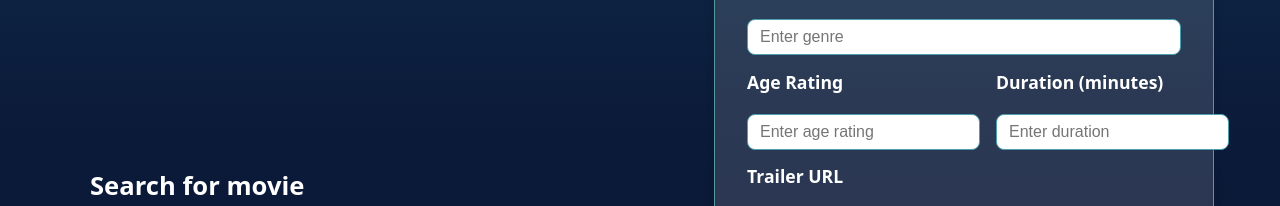
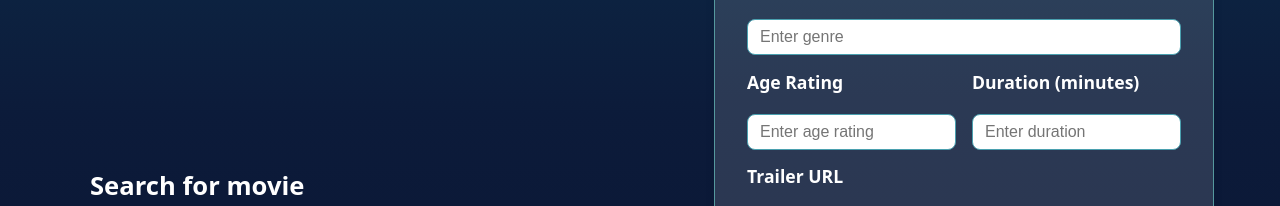
Before and after one commit to movie-theater-app/staff-frontend, a React (Vite) app: page /add-movie in a window 1280 px wide. Shown: the part 349-555 px from the top of the page. Built offline with nearby package versions, Linux system fonts and the light colour scheme; no server answers; sample sign-in values are in the browser's storage.

Commit message:
Fixed overflow in add movie inptus

```diff
--- a/src/CSS/AddMovie.css
+++ b/src/CSS/AddMovie.css
@@ -49,6 +49,10 @@
     flex-direction: row;
     gap: 1rem;
     justify-content: space-between;
+}
+.form-grouping > * {
+    flex: 1;
+    min-width: 0;
 }
 
 #description-input {
```
